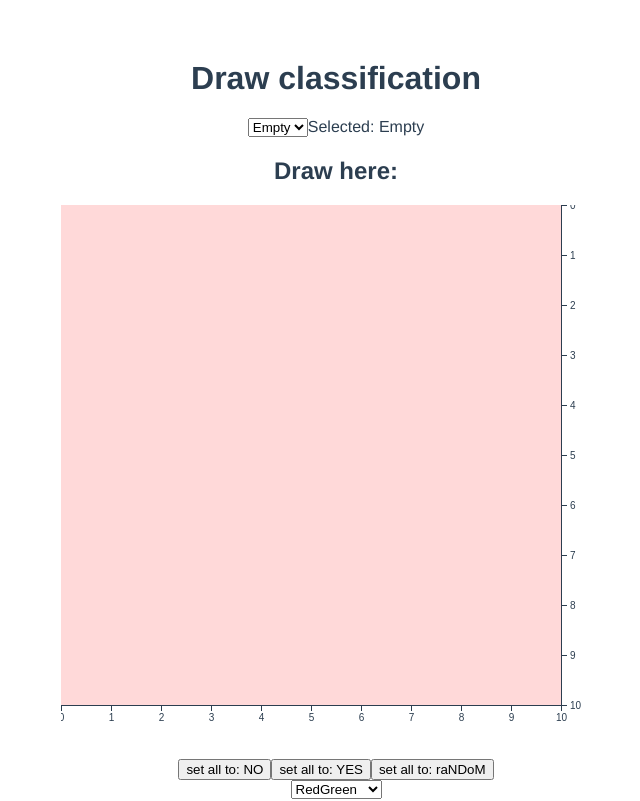
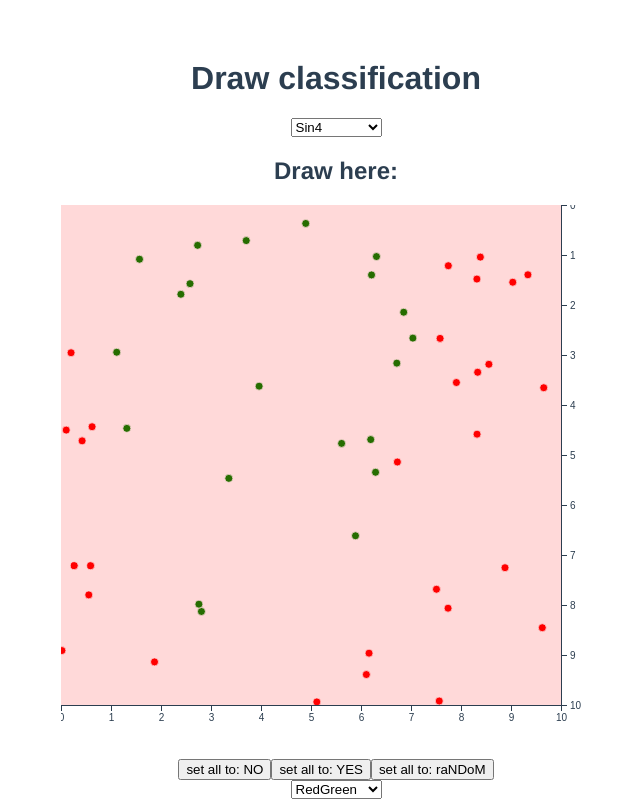
Before and after one commit to stared/which-ml-are-you, a Vue app: page / in a window 1280 px wide. Shown: the top 801 px of the page, without its empty margins (304-944 px from the left). Built offline with nearby package versions, Linux system fonts and the light colour scheme; the HTML template or start-up script is replaced by a standard one.

Commit message:
datasets can be displayed, train and test

```diff
--- a/src/App.vue
+++ b/src/App.vue
@@ -11,7 +11,6 @@
         {{ option.name }}
       </option>
     </select>
-    <span>Selected: {{ dataset.name }}</span>
 
     <h2>Draw here:</h2>
 
@@ -80,7 +79,8 @@
 
 import Chart from './components/Chart.vue'
 import {computeMetrics} from "./metrics";
-import {tiles, tileSize, generatedDatasets, fixedDatasets} from './datasets.js'
+import {tiles, tileSize, allDatasets} from './datasets.js'
+
 
 export default {
   name: 'App',
@@ -89,10 +89,10 @@ export default {
   },
   data: function () {
     return {
-      dataset: {name: "Empty", points: []},
+      dataset: allDatasets[0],
       points: [],
       tiles: tiles,
-      options: generatedDatasets,
+      options: allDatasets,
       colorSchemes: [
         {name: "RedGreen", negative: 'red', positive: 'green'},
         {name: "TensorFlow", negative:  'rgb(245, 147, 34)', positive: 'rgb(8, 119, 189)'},
--- a/src/datasets.js
+++ b/src/datasets.js
@@ -1,7 +1,6 @@
 import {datasets} from '../assets/datasets/all.json'
 
 const k = 10;
-const n = 50;
 export const tileSize = 1;
 
 function range(size, startAt = 0) {
@@ -17,7 +16,8 @@ export const tiles = range(k * k)
     };
   });
 
-const points = range(n)
+const generateSin = (n, wavenumber) => {
+  return range(n)
     .map(() => {
       const x = Math.random();
       const y = Math.random();
@@ -25,11 +25,14 @@ const points = range(n)
       return {
         x: k * x,
         y: k * y,
-      v: +(y < Math.sin(4 * x))
+        v: +(y < Math.sin(wavenumber * x))
       };
     });
+}
 
-const circle = range(n)
+const generateCircle = (n, radius) => {
+  const rSq = Math.pow(radius, 2);
+  return range(n)
     .map(() => {
       const x = Math.random();
       const y = Math.random();
@@ -37,13 +40,16 @@ const circle = range(n)
       return {
         x: k * x,
         y: k * y,
-      v: +(Math.pow(x - 0.5, 2) + Math.pow(y - 0.5, 2) < 0.1)
+        v: +(Math.pow(x - 0.5, 2) + Math.pow(y - 0.5, 2) < rSq)
       };
     });
+}
 
 export const generatedDatasets = [
-  {name: "Sinish", points: points},
-  {name: "Circle", points: circle},
+  {name: "Sin4", points: generateSin(50, 4)},
+  {name: "Sin4 Test", points: generateSin(50, 4)},
+  {name: "Circle", points: generateCircle(50, 0.3)},
+  {name: "Circle Test", points: generateCircle(50, 0.3)},
   {name: "Empty", points: []},
 ];
 
@@ -53,3 +59,14 @@ export const fixedDatasets = datasets.map(
       points: dataset.data.train
     })
 );
+
+export const fixedDatasetsTest = datasets.map(
+    (dataset) => ({
+      name: dataset.name + " Test",
+      points: dataset.data.test
+    })
+);
+
+export const allDatasets = generatedDatasets
+  .concat(fixedDatasets)
+  .concat(fixedDatasetsTest);
```
Also changed, not shown: 1 other file (tests, documents, lock files or other folders). Lines whose indentation alone changed are shown as unchanged.
